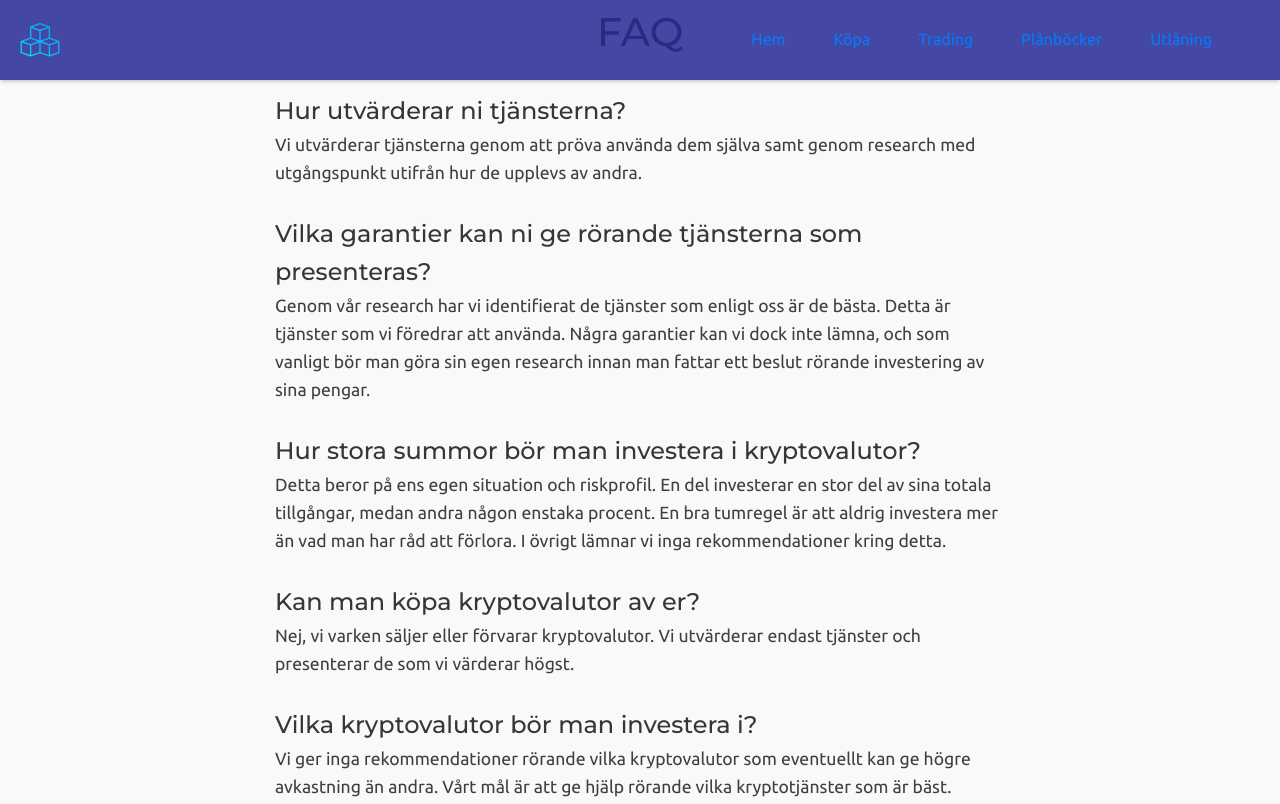
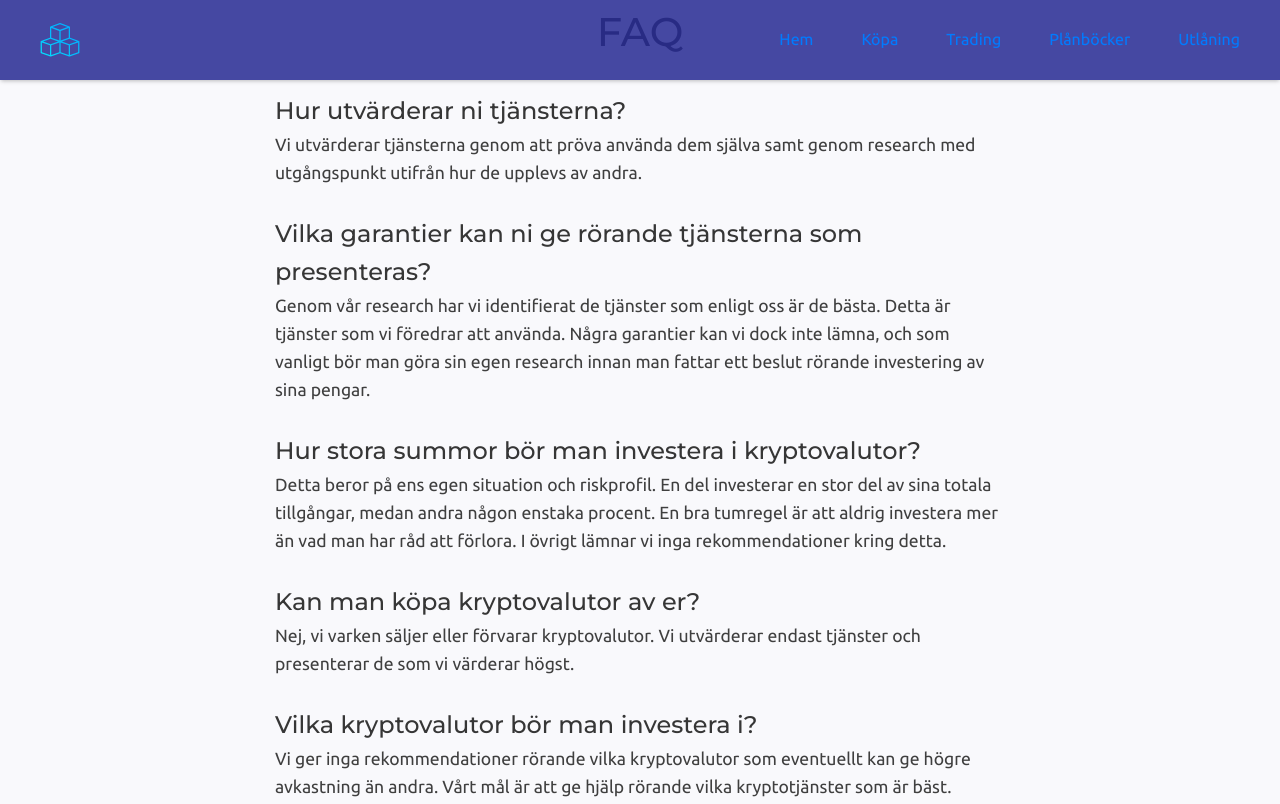
Before and after one commit to richardstg/gatsby-crypto, a Gatsby site: page /faq in a window 1280 px wide. Shown: the top 804 px of the page. Built offline with nearby package versions, Linux system fonts and the light colour scheme; Gatsby itself is replaced by a stand-in of ours.

Commit message:
Updated navbar padding

```diff
--- a/src/components/header.module.scss
+++ b/src/components/header.module.scss
@@ -5,7 +5,7 @@
   // align-content: center;
   transition: all 0.2s ease-in;
   text-align: center;
-  padding: 20px !important;
+  padding: 20px 40px !important;
   z-index: 110;
   &:focus {
     outline: none;
@@ -16,7 +16,7 @@
     display: inline-flex;
     justify-content: center;
     align-items: center;
-    margin-right: 3rem;
+    margin-left: 3rem;
   }
   @media (max-width: 990px) {
     padding: 10px 20px !important;
@@ -24,7 +24,7 @@
       margin-bottom: 20px;
       list-style: none;
       display: block;
-      margin-right: 0;
+      margin-left: 0;
     }
   }
 }
```
